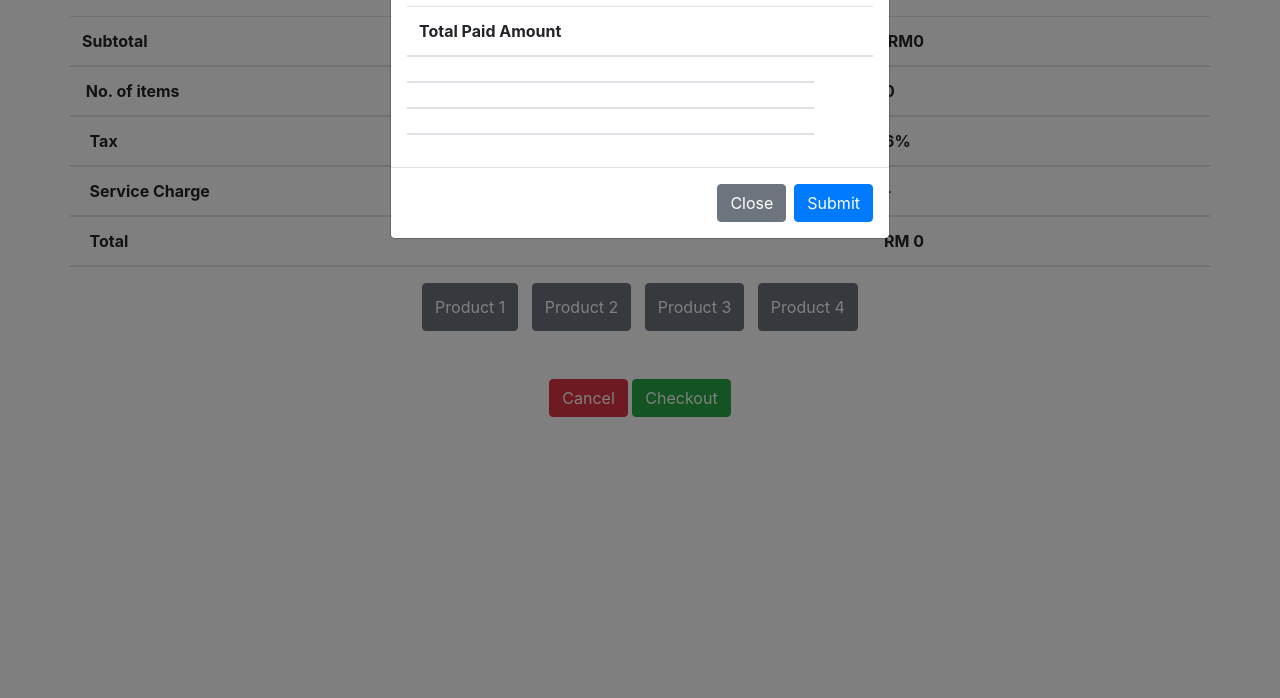
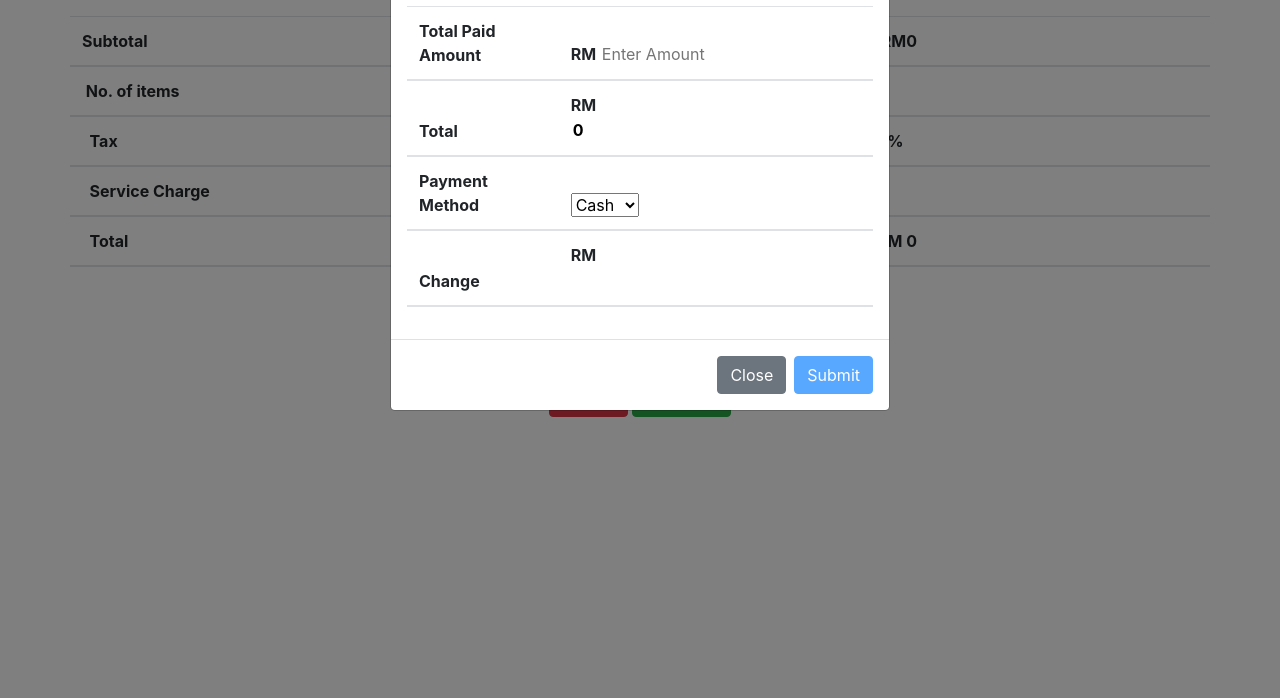
Before and after one commit to MaazPro/Point-Of-Sale-System, a PHP site: page / in a window 1280 px wide, after a click on "Checkout". Shown: the part 102-800 px from the top of the page. Run offline with PHP 8.4, Linux system fonts and the light colour scheme; data that the repository does not hold is empty.

Commit message:
Modal data manipulation completed

```diff
--- a/index.php
+++ b/index.php
@@ -16,7 +16,7 @@
 
 
   </head>
-  <body>
+  <body onload = "f2()">
     <?php require_once 'process.php'; ?>
     <!-- Codes Below -->
     <div class="container">
@@ -113,7 +113,7 @@
                     $tax = 0.06;
                     $total = ($subTotal * $tax);
                     $total = $subTotal + $total;
-                    echo $total;
+                    echo "<span style = 'letter-spacing: 0.12em;'>" . $total . '</span>';
                 ?>
               </th>
             </tr>
@@ -140,7 +140,7 @@
         <center>
         <button type="submit" class = "btn btn-danger" name = "cancel">Cancel</button>
         <!-- <button type="submit" class = "btn btn-success" name = "checkout" data-toggle="modal" data-target="#exampleModal">Checkout</button> -->
-        <button type="button" class = "btn btn-success" name = "checkout" data-toggle="modal" data-target="#exampleModal">Checkout</button>
+        <button type="button" class = "btn btn-success" name = "checkout" data-toggle="modal" data-target="#exampleModal" >Checkout</button>
 
         <!-- Modal -->
         <div class="modal fade" id="exampleModal" tabindex="-1" role="dialog" aria-labelledby="exampleModalLabel" aria-hidden="true">
@@ -157,19 +157,43 @@
                     <thead>
                     <tr>
                         <th colspan = "3">Total Paid Amount</th>
-                        <th></th>
+                        <th>RM <input type="text" name="totalAmountPaid" id = "amountPaid" onkeyup = "f1()" style = "border: hidden;" placeholder = "Enter Amount" value = "<?php $amount ?>" >
+
+                        <!-- <script>
+                        const amountPaid = document.getElementById("amountPaid");
+                        const totalAmount = document.getElementById("totalAmount");
+
+                         function f1(){
+                         var a = 1;
+                         console.log (amountPaid.value);
+                         console.log (totalAmount.value);
+                                       }
+                        </script> -->
+
+                        </th>
                     </tr>
                     <tr>
-                        <th></th>
-                        <th></th>
+                        <th colspan = "3">Total</th>
+                        <!-- <th>RM <?php //echo "<span style = 'letter-spacing: 0.11em;'>" . $total . "</span>" ?></th> -->
+                        <th>RM <input type="text" name="total" id="totalAmount" value = "<?php echo $total; ?>" style = "border: hidden;font-weight:bold;letter-spacing: 0.11em;outline:none;'" readonly> </th>
                     </tr>
                     <tr>
-                        <th></th>
-                        <th></th>
+                        <th colspan = "3">Payment Method</th>
+                        <th>
+                          <select name="paymentMethod">
+                            <option value="cash">Cash</option>
+                            <option value="debit">Debit</option>
+                            <option value="credit">Credit</option>
+                          </select>
+                        </th>
                     </tr>
                     <tr>
-                        <th></th>
-                        <th></th>
+                        <th colspan = "3">Change</th>
+                        <th>RM <input type="text" name="change" id="customerChange" style = "border: hidden;font-weight:bold;letter-spacing: 0.11em;outline:none;'" readonly>
+                          <?php
+
+                          ?>
+                        </th>
                     </tr>
                   </thead>
 
@@ -177,15 +201,15 @@
                 </div>
                 <div class="modal-footer">
                   <button type="button" class="btn btn-secondary" data-dismiss="modal">Close</button>
-                  <button type="submit" class="btn btn-primary" name = "submit">Submit</button>
+                  <button type="submit" class="btn btn-primary" name = "submit" id = "submitBtn" >Submit</button>
                 </div>
               </div>
             </div>
         </div>
-
         </center>
         </form>
       </div>
     </div>
+    <script src="node.js"></script>
   </body>
 </html>
--- /dev/null
+++ b/node.js
@@ -0,0 +1,32 @@
+console.log("Connected");
+const amountPaid = document.getElementById("amountPaid"); //Amount paid by customer
+const totalAmount = document.getElementById("totalAmount"); //Total
+const customerChange = document.getElementById("customerChange");
+const submitBtn = document.getElementById("submitBtn");
+
+let change = '';
+ function f1(){
+     if(amountPaid.value > totalAmount.value){
+         change = amountPaid.value - totalAmount.value;
+         customerChange.value = change.toFixed(2);
+
+
+     }else{
+        change = amountPaid.value - totalAmount.value;
+        customerChange.value =   change ;
+
+     }
+
+     if(change <= 0){
+        customerChange.style.color = "red";
+        submitBtn.disabled = true;
+     }else{
+        customerChange.style.color = "blue";
+        submitBtn.disabled = false;
+     }
+
+}
+
+function f2(){
+    submitBtn.disabled = true;
+}
--- a/process.php
+++ b/process.php
@@ -91,6 +91,11 @@ if(isset($_GET['subtract'])){
     // echo $counter;
       header("location: index.php");
   }
+
+  if(isset($_POST['checkout'])){
+    console.log("checkout");
+  }
+
   if(isset($_POST['submit'])){
     //   echo "Submitted";
     header("location: index.php");
```
